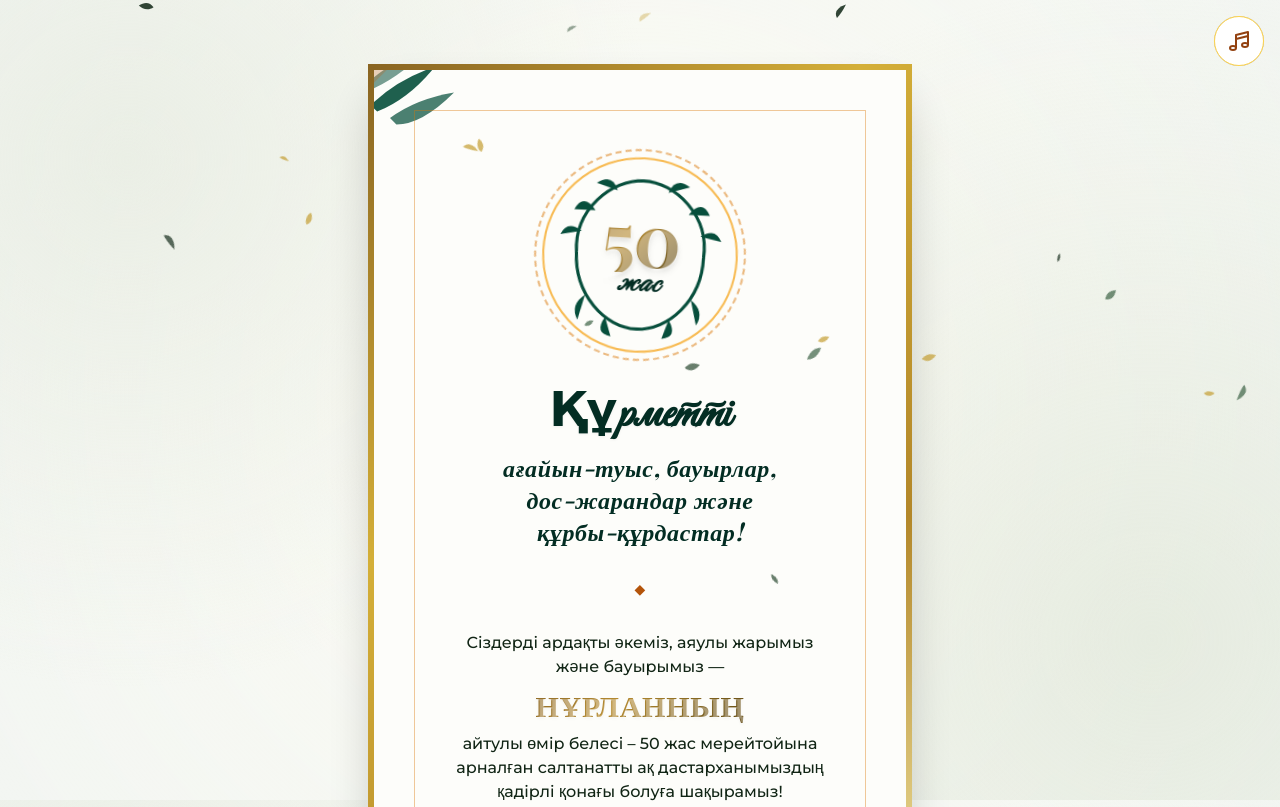
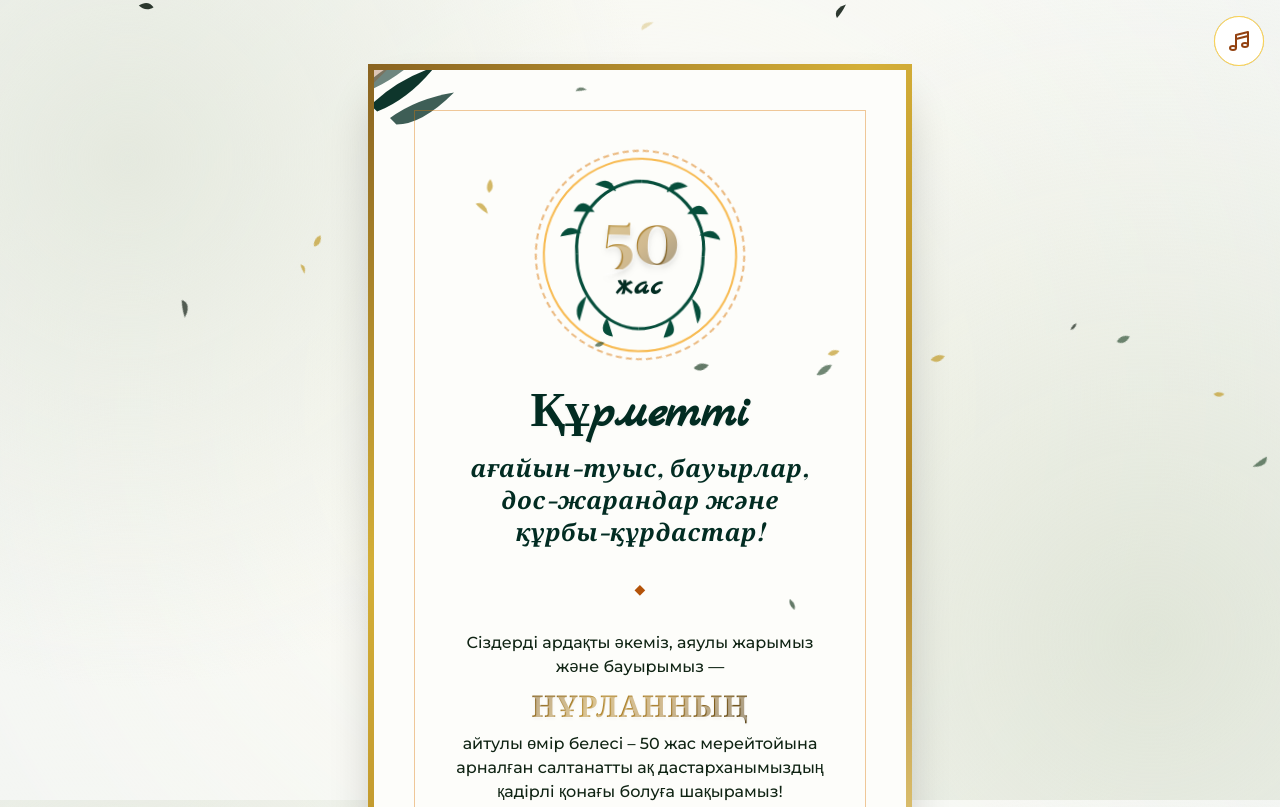
Before and after one commit to bunket/birthday-, a plain HTML site: page index.html in a window 1280 px wide. Shown: the top 807 px of the page. Drawn offline with nearby package versions, Linux system fonts and the light colour scheme; a web font is replaced by a local one.

Commit message:
Update index.html

```diff
--- a/index.html
+++ b/index.html
@@ -7,51 +7,53 @@
     <title>Нұрлан 50 Жас Мерейтойы • Шақыру</title>
     <!-- Tailwind CSS CDN -->
     <script src="https://cdn.tailwindcss.com"></script>
-    <!-- Google Fonts: Elegant & Classic -->
+
+    <!-- Google Fonts: Кириллица мен Қазақ әріптерін толық қолдайтын арнайы жинақ -->
     <link rel="preconnect" href="https://fonts.googleapis.com">
     <link rel="preconnect" href="https://fonts.gstatic.com" crossorigin>
-    <link href="https://fonts.googleapis.com/css2?family=Great+Vibes&family=Playfair+Display:ital,wght@0,400..900;1,400..900&family=Montserrat:wght@300;400;500;600;700&display=swap" rel="stylesheet">
+    <link href="https://fonts.googleapis.com/css2?family=Marck+Script&family=Playfair+Display:ital,wght@0,400..900;1,400..900&family=Montserrat:wght@300;400;500;600;700&display=swap" rel="stylesheet">
 
     <style>
-        /* Семейства шрифтов */
+        /* Қазақ әріптерін қолдайтын қаріптер жинағы */
         .font-cursive {
-            font-family: 'Great Vibes', cursive;
+            font-family: 'Marck Script', 'Times New Roman', cursive, sans-serif;
         }
         .font-serif-lux {
-            font-family: 'Playfair Display', serif;
+            font-family: 'Playfair Display', 'Georgia', serif;
         }
         .font-sans-clean {
-            font-family: 'Montserrat', sans-serif;
+            font-family: 'Montserrat', 'Arial', sans-serif;
         }
 
-        /* Мраморный/акварельный фон с золотым отливом */
+        /* Мраморлы және нәзік акварельді фон */
         body {
-            background-color: #f3f6f2;
+            background-color: #f4f6f3;
             background-image:
-                radial-gradient(circle at 10% 20%, rgba(230, 235, 224, 0.7) 0%, transparent 40%),
-                radial-gradient(circle at 90% 80%, rgba(220, 228, 212, 0.6) 0%, transparent 50%),
-                radial-gradient(circle at 50% 50%, rgba(255, 253, 245, 0.8) 0%, transparent 100%);
+                radial-gradient(circle at 10% 20%, rgba(225, 230, 218, 0.8) 0%, transparent 40%),
+                radial-gradient(circle at 90% 80%, rgba(215, 222, 205, 0.7) 0%, transparent 50%),
+                radial-gradient(circle at 50% 50%, rgba(255, 253, 245, 0.9) 0%, transparent 100%);
             background-attachment: fixed;
             overflow-x: hidden;
         }
 
-        /* Текстовый золотой градиент с повышенным контрастом (более глубокие бронзово-золотые тона) */
+        /* Контрасты жоғары алтын градиентті мәтін */
         .gold-text {
-            background: linear-gradient(135deg, #8a6421 0%, #b38728 40%, #735613 80%, #5c4308 100%);
+            background: linear-gradient(135deg, #785312 0%, #b38728 30%, #a1741f 60%, #4a3203 100%);
             -webkit-background-clip: text;
             -webkit-text-fill-color: transparent;
-            text-shadow: 1px 1px 1px rgba(255, 255, 255, 0.4);
-            font-weight: 700;
+            text-shadow: 1px 1px 1px rgba(255, 255, 255, 0.5);
+            font-weight: bold;
         }
 
+        /* Сапалы алтын жиектеме */
         .gold-border {
-            border-image: linear-gradient(135deg, #8a6421, #d4af37, #b38728, #fbf5b7, #735613) 1;
+            border-image: linear-gradient(135deg, #8a6421, #d4af37, #b38728, #f5e49e, #6e4e11) 1;
         }
 
-        /* Анимация проявления элементов при прокрутке */
+        /* Скролл кезінде мәтіндердің әдемі шығуы */
         .reveal {
             opacity: 0;
-            transform: translateY(25px);
+            transform: translateY(20px);
             transition: all 1.2s ease-out;
         }
         .reveal.active {
@@ -59,20 +61,20 @@
             transform: translateY(0);
         }
 
-        /* Анимация кружащихся листьев */
+        /* Жапырақтардың құлау анимациясы */
         @keyframes leaf-fall {
             0% {
                 transform: translateY(-5vh) translateX(0) rotate(0deg);
                 opacity: 0;
             }
-            10% {
+            15% {
                 opacity: 0.8;
             }
-            90% {
+            85% {
                 opacity: 0.8;
             }
             100% {
-                transform: translateY(105vh) translateX(100px) rotate(360deg);
+                transform: translateY(105vh) translateX(120px) rotate(360deg);
                 opacity: 0;
             }
         }
@@ -84,43 +86,42 @@
             animation: leaf-fall linear infinite;
         }
 
-        /* Мерцание рамки */
+        /* Жиектің нәзік жарқырауы */
         @keyframes border-shimmer {
-            0% { opacity: 0.9; }
+            0%, 100% { opacity: 0.95; }
             50% { opacity: 1; }
-            100% { opacity: 0.9; }
         }
         .shimmer-frame {
             animation: border-shimmer 4s infinite ease-in-out;
         }
 
-        /* Легкое покачивание золотого венка */
+        /* Веноктың баяу айналуы */
         @keyframes gentle-spin {
             0%, 100% { transform: rotate(0deg) scale(1); }
-            50% { transform: rotate(3deg) scale(1.02); }
+            50% { transform: rotate(2deg) scale(1.02); }
         }
         .wreath-anim {
-            animation: gentle-spin 10s infinite ease-in-out;
+            animation: gentle-spin 8s infinite ease-in-out;
         }
 
-        /* Плавный пульс кнопки музыки */
+        /* Музыка батырмасының пульсациясы */
         @keyframes pulse-gold {
             0%, 100% { box-shadow: 0 0 0 0 rgba(138, 100, 33, 0.4); }
-            50% { box-shadow: 0 0 15px 4px rgba(138, 100, 33, 0.2); }
+            50% { box-shadow: 0 0 15px 5px rgba(138, 100, 33, 0.25); }
         }
         .btn-pulse {
             animation: pulse-gold 3s infinite;
         }
     </style>
 </head>
-<body class="font-sans-clean text-[#0d2111] selection:bg-amber-100 min-h-screen relative pb-12">
+<body class="font-sans-clean text-[#0c1f0d] selection:bg-amber-100 min-h-screen relative pb-12">
 
-    <!-- Летающие листики (генерируются через JS) -->
+    <!-- Құлайтын жапырақтар контейнері -->
     <div id="leaves-container" class="fixed inset-0 pointer-events-none overflow-hidden z-40"></div>
 
-    <!-- Кнопка Музыкального Сопровождения -->
+    <!-- Музыка батырмасы -->
     <div class="fixed top-4 right-4 z-50">
-        <button id="musicToggle" class="btn-pulse bg-white p-3 rounded-full border border-amber-300 shadow-lg hover:bg-amber-50 transition duration-300 flex items-center justify-center">
+        <button id="musicToggle" class="btn-pulse bg-white p-3 rounded-full border border-amber-300 shadow-xl hover:bg-amber-50 transition duration-300 flex items-center justify-center">
             <svg id="musicOnIcon" class="w-6 h-6 text-amber-800" fill="none" stroke="currentColor" viewBox="0 0 24 24">
                 <path stroke-linecap="round" stroke-linejoin="round" stroke-width="2" d="M9 19V6l12-3v13M9 19c0 1.105-1.343 2-3 2s-3-.895-3-2 1.343-2 3-2 3 .895 3 2zm12-3c0 1.105-1.343 2-3 2s-3-.895-3-2 1.343-2 3-2 3 .895 3 2zM9 10l12-3"></path>
             </svg>
@@ -129,58 +130,57 @@
                 <path stroke-linecap="round" stroke-linejoin="round" stroke-width="2" d="M17 14l2-2m0 0l2-2m-2 2l-2-2m2 2l2 2"></path>
             </svg>
         </button>
+        <!-- Тұрақты жұмыс істейтін аспаптық әуен -->
         <audio id="bgMusic" loop preload="auto">
             <source src="https://assets.mixkit.co/active_storage/sfx/2568/2568-84.wav" type="audio/wav">
         </audio>
     </div>
 
-    <!-- Главная Карточка Приглашения (Стилизация в точности как на фото с улучшенной контрастностью) -->
+    <!-- Негізгі Шақыру Карточкасы -->
     <div class="max-w-xl mx-auto px-4 pt-8 md:pt-16">
-        <!-- Фон карточки изменен на сплошной крем-белый (#fdfdfa) для идеального контраста -->
+        <!-- Түсі мәтінмен мінсіз үйлесетін таза кремді ақ фон (#fdfdfa) -->
         <div class="relative bg-[#fdfdfa] border-[6px] border-double gold-border p-6 md:p-10 shadow-2xl rounded-sm shimmer-frame overflow-hidden">
 
-            <!-- Декоративные зеленые листья в углах (Акварельный стиль из SVG) -->
-            <!-- Верхний Левый Угол -->
-            <div class="absolute -top-4 -left-4 w-32 h-32 opacity-90 pointer-events-none">
-                <svg viewBox="0 0 100 100" class="w-full h-full text-emerald-900 fill-current">
+            <!-- Бұрыштардағы акварельді өсімдік суреттері (SVG форматында) -->
+            <!-- Жоғары Сол Жақ -->
+            <div class="absolute -top-4 -left-4 w-32 h-32 opacity-95 pointer-events-none">
+                <svg viewBox="0 0 100 100" class="w-full h-full text-emerald-950 fill-current">
                     <path d="M10,40 Q30,20 60,10 Q40,35 15,45 Z" />
                     <path d="M5,25 Q25,5 50,0 Q32,18 10,28 Z" fill-opacity="0.6"/>
                     <path d="M25,50 Q45,35 75,30 Q50,55 30,55 Z" fill-opacity="0.8"/>
-                    <path d="M0,0 L30,5 L5,30 Z" class="text-amber-700/30" />
+                    <path d="M0,0 L30,5 L5,30 Z" class="text-amber-800/30" />
                 </svg>
             </div>
-            <!-- Нижний Правый Угол -->
-            <div class="absolute -bottom-4 -right-4 w-32 h-32 opacity-90 pointer-events-none transform rotate-180">
-                <svg viewBox="0 0 100 100" class="w-full h-full text-emerald-900 fill-current">
+            <!-- Төменгі Оң Жақ -->
+            <div class="absolute -bottom-4 -right-4 w-32 h-32 opacity-95 pointer-events-none transform rotate-180">
+                <svg viewBox="0 0 100 100" class="w-full h-full text-emerald-950 fill-current">
                     <path d="M10,40 Q30,20 60,10 Q40,35 15,45 Z" />
                     <path d="M5,25 Q25,5 50,0 Q32,18 10,28 Z" fill-opacity="0.6"/>
                     <path d="M25,50 Q45,35 75,30 Q50,55 30,55 Z" fill-opacity="0.8"/>
-                    <path d="M0,0 L30,5 L5,30 Z" class="text-amber-700/30" />
+                    <path d="M0,0 L30,5 L5,30 Z" class="text-amber-800/30" />
                 </svg>
             </div>
 
-            <!-- Внутренняя тонкая золотая рамка -->
+            <!-- Ішкі нәзік алтын жиектеме -->
             <div class="border border-amber-600/40 h-full w-full p-4 md:p-6 flex flex-col items-center text-center relative z-10">
 
-                <!-- Золотой Венок (Wreath) вокруг 50 жас -->
+                <!-- 50 жас мерейтой белгісі (Алтын венок ішінде) -->
                 <div class="wreath-anim relative w-52 h-52 flex items-center justify-center my-4">
-                    <!-- Круглый Золотой Обод -->
                     <div class="absolute inset-0 rounded-full border-2 border-dashed border-amber-600/50 animate-[spin_120s_linear_infinite]"></div>
                     <div class="absolute inset-2 rounded-full border-2 border-amber-500/70"></div>
 
-                    <!-- Вплетенные листики на венке -->
                     <svg class="absolute inset-0 w-full h-full text-emerald-900 fill-current" viewBox="0 0 100 100">
-                        <!-- Левые листья венка -->
+                        <!-- Сол жақ жапырақтар -->
                         <path d="M20,50 C18,30 35,15 50,15" fill="none" stroke="currentColor" stroke-width="1.5" />
                         <path d="M22,40 Q15,35 12,42 Z" />
                         <path d="M28,30 Q22,22 18,30 Z" />
                         <path d="M38,20 Q35,12 28,17 Z" />
-                        <!-- Правые листья венка -->
+                        <!-- Оң жақ жапырақтар -->
                         <path d="M50,15 C65,15 82,30 80,50" fill="none" stroke="currentColor" stroke-width="1.5" />
                         <path d="M78,40 Q85,35 88,42 Z" />
                         <path d="M72,30 Q78,22 82,30 Z" />
                         <path d="M62,20 Q65,12 72,17 Z" />
-                        <!-- Дополнительные веточки внизу -->
+                        <!-- Төменгі жапырақтар -->
                         <path d="M50,85 C35,85 20,70 20,50" fill="none" stroke="currentColor" stroke-width="1.5" />
                         <path d="M25,70 Q18,75 22,82 Z" />
                         <path d="M35,80 Q30,88 38,89 Z" />
@@ -189,14 +189,14 @@
                         <path d="M65,80 Q70,88 62,89 Z" />
                     </svg>
 
-                    <!-- Центральная надпись 50 жас (с глубоким золотым градиентом) -->
+                    <!-- Орталықтағы сандар -->
                     <div class="z-10 flex flex-col items-center justify-center -mt-2">
                         <span class="text-7xl font-serif-lux font-bold gold-text drop-shadow-md select-none tracking-tight">50</span>
-                        <span class="text-3xl font-cursive text-emerald-950 mt-[-8px] font-bold italic tracking-wider">жас</span>
+                        <span class="text-3xl font-cursive text-emerald-950 mt-[-2px] font-bold tracking-wider">жас</span>
                     </div>
                 </div>
 
-                <!-- Главный Текст Приглашения -->
+                <!-- Негізгі шақыру мәтіні -->
                 <div class="mt-4 mb-4">
                     <h2 class="font-cursive text-5xl text-emerald-950 mb-3 font-bold drop-shadow-sm">Құрметті</h2>
                     <p class="font-serif-lux text-xl md:text-2xl text-emerald-950 font-bold leading-relaxed italic tracking-wide">
@@ -204,23 +204,25 @@
                     </p>
                 </div>
 
-                <!-- Декоративный разделитель -->
+                <!-- Бөлгіш сызық -->
                 <div class="flex items-center space-x-3 w-45 my-4">
                     <div class="h-[1.5px] bg-gradient-to-r from-transparent to-amber-600 flex-1"></div>
                     <span class="text-amber-700 text-sm">◆</span>
                     <div class="h-[1.5px] bg-gradient-to-l from-transparent to-amber-600 flex-1"></div>
                 </div>
 
-                <!-- Пригласительное послание с высоким контрастом -->
+                <!-- Мәтін мен Мерейтой иесінің аты (Жоғары сапалы қазақ шрифтімен) -->
                 <div class="reveal active max-w-md mt-4">
                     <p class="font-sans-clean text-sm md:text-base leading-relaxed text-[#102414] font-medium px-2">
                         Сіздерді ардақты әкеміз, аяулы жарымыз және бауырымыз — <br>
-                        <span class="block my-2"><strong class="gold-text font-serif-lux text-3xl font-extrabold tracking-wide drop-shadow-sm">НҰРЛАННЫҢ</strong></span>
+                        <span class="block my-2">
+                            <strong class="gold-text font-serif-lux text-3xl font-extrabold tracking-wide drop-shadow-sm">НҰРЛАННЫҢ</strong>
+                        </span>
                         айтулы өмір белесі – 50 жас мерейтойына арналған салтанатты ақ дастарханымыздың қадірлі қонағы болуға шақырамыз!
                     </p>
                 </div>
 
-                <!-- Дата и Время проведения торжества (Высококонтрастный блок) -->
+                <!-- Күні мен Уақыты (Қарама-қайшылықты, анық әрі сапалы блок) -->
                 <div class="reveal active mt-8 w-full bg-emerald-50 border-2 border-amber-600/30 py-6 px-4 rounded-lg shadow-md">
                     <h3 class="font-serif-lux text-xs uppercase tracking-[0.2em] text-amber-900 font-extrabold mb-4">Торжество Күні мен Уақыты</h3>
                     <div class="grid grid-cols-3 divide-x-2 divide-amber-600/20 items-center">
@@ -239,7 +241,7 @@
                     </div>
                 </div>
 
-                <!-- Мекен-жайы (Адрес: Маметова 2) -->
+                <!-- Мекен-жайы (Мәметова, 2) -->
                 <div class="reveal active mt-8 mb-4 w-full">
                     <div class="inline-block bg-amber-100 p-3 rounded-full mb-3 border border-amber-300">
                         <svg class="w-6 h-6 text-amber-900" fill="none" stroke="currentColor" viewBox="0 0 24 24">
@@ -251,7 +253,7 @@
                     <p class="font-serif-lux text-3xl font-extrabold text-[#0a1f0d] mt-1">Мәметова көшесі, 2</p>
                     <p class="font-sans-clean text-xs text-[#1e3322] font-semibold mt-3 max-w-xs mx-auto">Той салтанаты белгіленген мекен-жай бойынша уақытында басталады. Сіздерді асыға күтеміз!</p>
 
-                    <!-- Кнопка перехода к навигатору по адресу с высоким контрастом -->
+                    <!-- Карта сілтемесі бар батырма -->
                     <div class="mt-6">
                         <a href="https://2gis.kz/search/%D0%9C%D0%B0%D0%BC%D0%B5%D1%82%D0%BE%D0%B2%D0%B0%202" target="_blank" rel="noopener noreferrer" class="inline-flex items-center space-x-2 bg-gradient-to-r from-amber-700 to-amber-900 hover:from-amber-800 hover:to-black text-white text-xs uppercase tracking-widest font-bold py-3.5 px-10 rounded shadow-lg transition duration-300 transform hover:-translate-y-0.5">
                             <span>Картадан бағытты қарау</span>
@@ -262,20 +264,20 @@
                     </div>
                 </div>
 
-                <!-- Подпись внизу -->
+                <!-- Шақырушылар тізімі -->
                 <div class="reveal active mt-12 border-t border-amber-600/20 pt-6 w-full text-center">
                     <p class="font-cursive text-3xl text-amber-900 font-bold">Той иелері:</p>
                     <p class="font-serif-lux text-lg text-[#0a1f0d] font-extrabold tracking-wide mt-1">Отбасы және балалары</p>
-                    <p class="font-sans-clean text-[10px] text-gray-500 font-bold uppercase tracking-widest mt-6">© 2026 Барлық құқықтар қорғалған</p>
+                    <p class="font-sans-clean text-[10px] text-gray-500 font-bold uppercase tracking-widest mt-6"></p>
                 </div>
 
             </div>
         </div>
     </div>
 
-    <!-- JS Логика (Листопад, Музыка) -->
+    <!-- Анимация мен Музыканы басқару скрипті -->
     <script>
-        // --- 1. Анимация появления при прокрутке ---
+        // --- Скролл кезінде элементтердің біртіндеп шығуы ---
         const reveals = document.querySelectorAll('.reveal');
         function checkReveal() {
             const triggerBottom = window.innerHeight * 0.95;
@@ -289,14 +291,14 @@
         window.addEventListener('scroll', checkReveal);
         window.addEventListener('load', checkReveal);
 
-        // --- 2. Генерация летающих листьев (Leaf Fall) ---
+        // --- Жапырақтардың үзіліссіз әдемі құлауы ---
         const leavesContainer = document.getElementById('leaves-container');
         const leafPaths = [
             "M10,20 Q30,0 50,10 Q30,30 10,20 Z",
             "M5,15 C20,5 35,5 45,20 C30,30 15,25 5,15 Z",
             "M20,40 Q10,20 40,10 Q30,30 20,40 Z"
         ];
-        const leafColors = ["#224229", "#345c3e", "#0f2615", "#c29b2b"];
+        const leafColors = ["#1b3b22", "#2d4f34", "#0a170d", "#bf9821"];
 
         function createLeaf() {
             const leaf = document.createElement('div');
@@ -305,7 +307,7 @@
             const size = Math.random() * 15 + 10;
             const left = Math.random() * 100;
             const duration = Math.random() * 8 + 6;
-            const delay = Math.random() * 5;
+            const delay = Math.random() * 4;
             const chosenPath = leafPaths[Math.floor(Math.random() * leafPaths.length)];
             const chosenColor = leafColors[Math.floor(Math.random() * leafColors.length)];
 
@@ -328,12 +330,13 @@
             }, (duration + delay) * 1000);
         }
 
+        // Бастапқы жапырақтарды қосу
         for (let i = 0; i < 15; i++) {
             createLeaf();
         }
-        setInterval(createLeaf, 1200);
+        setInterval(createLeaf, 1400);
 
-        // --- 3. Логика музыкального плеера ---
+        // --- Музыка ойнату логикасы ---
         const musicToggle = document.getElementById('musicToggle');
         const bgMusic = document.getElementById('bgMusic');
         const musicOnIcon = document.getElementById('musicOnIcon');
@@ -392,6 +395,7 @@
             }
         }
 
+        // Экранды алғаш түрткен кезде әуенді автоматты қосу әрекеті
         document.body.addEventListener('click', () => {
             if (!isMusicPlaying) {
                 bgMusic.play().then(() => {
```
